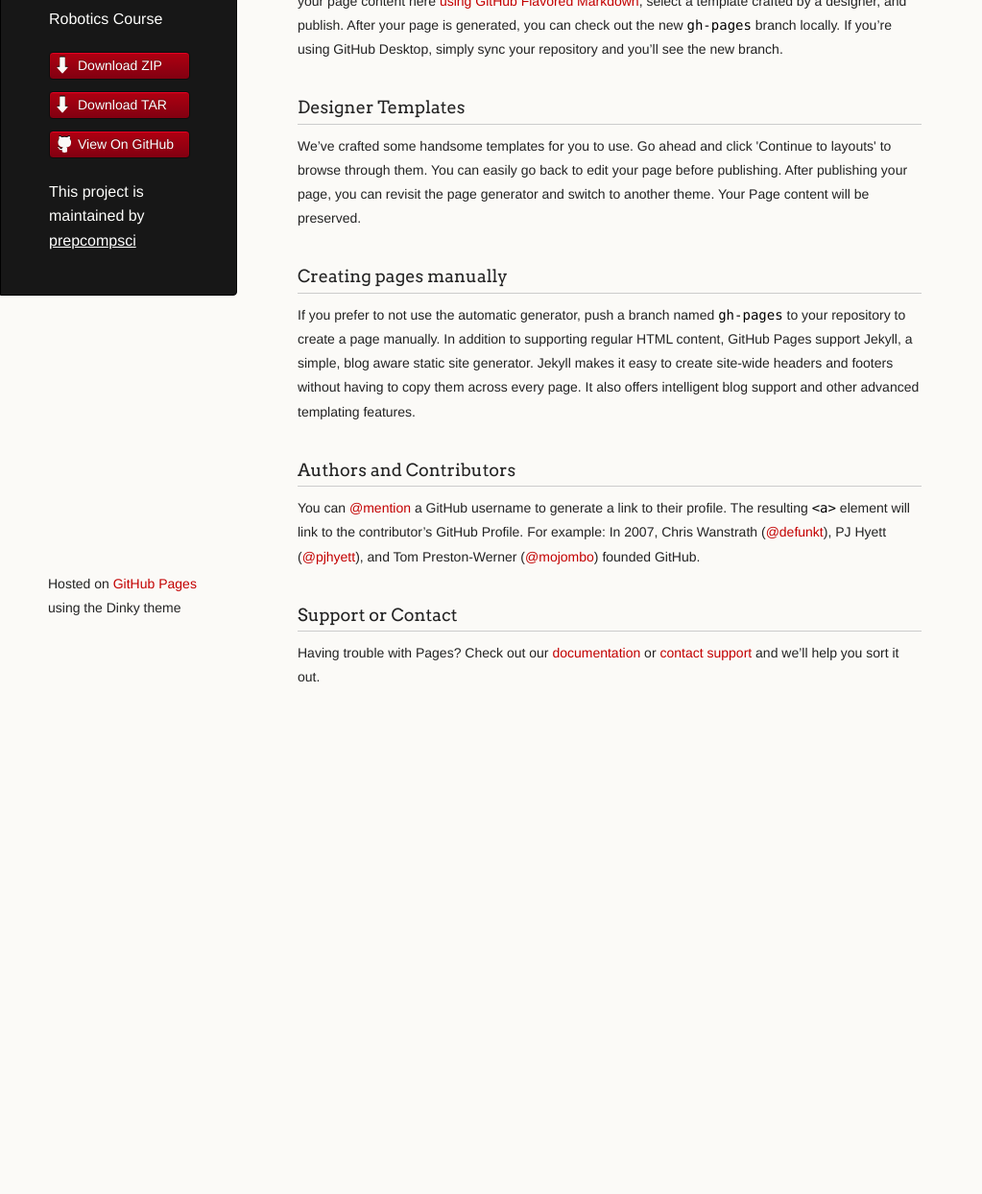
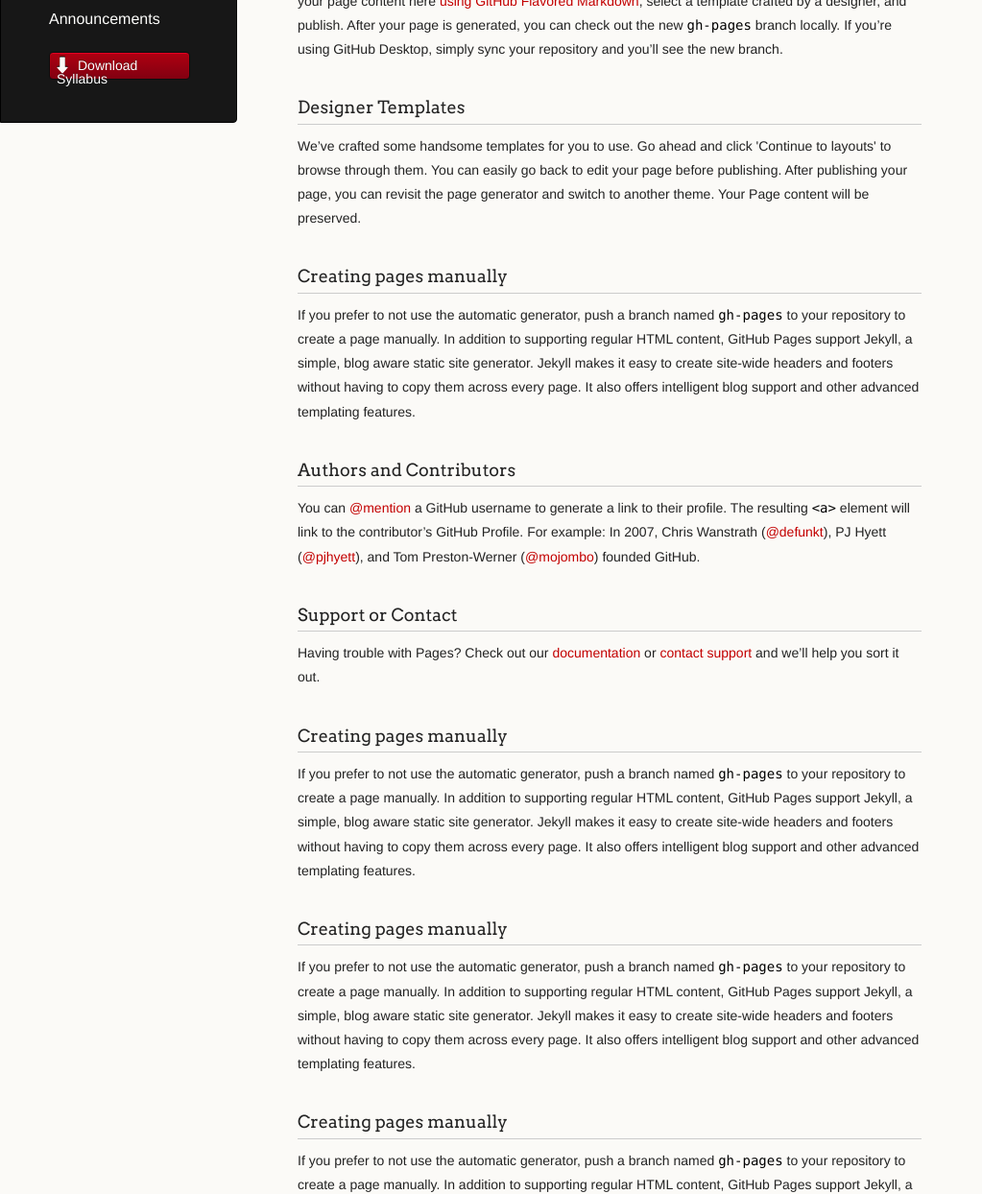
Before and after one commit to prepcompsci/robotics, a plain HTML site: page index.html in a window 1280 px wide. Shown: the part 122-1366 px from the top of the page at 96% size, without its empty margins (0-1023 px from the left). Before the commit the page ends 913 px from the top, so only its background shows below. Drawn offline with Linux system fonts and the light colour scheme.

Commit message:
Update index.html

```diff
--- a/index.html
+++ b/index.html
@@ -3,7 +3,7 @@
   <head>
     <meta charset="utf-8">
     <meta http-equiv="X-UA-Compatible" content="chrome=1">
-    <title>Robotics by prepcompsci</title>
+    <title>Robotics</title>
 
     <link rel="stylesheet" href="stylesheets/styles.css">
     <link rel="stylesheet" href="stylesheets/github-light.css">
@@ -17,16 +17,11 @@
     <div class="wrapper">
       <header>
         <h1 class="header">Robotics</h1>
-        <p class="header">Robotics Course</p>
+        <p class="header">Announcements</p>
 
         <ul>
-          <li class="download"><a class="buttons" href="https://github.com/prepcompsci/robotics/zipball/master">Download ZIP</a></li>
-          <li class="download"><a class="buttons" href="https://github.com/prepcompsci/robotics/tarball/master">Download TAR</a></li>
-          <li><a class="buttons github" href="https://github.com/prepcompsci/robotics">View On GitHub</a></li>
+          <li class="download"><a class="buttons" href="#syllabusdownload">Download Syllabus</a></li>
         </ul>
-
-        <p class="header">This project is maintained by <a class="header name" href="https://github.com/prepcompsci">prepcompsci</a></p>
-
 
       </header>
       <section>
@@ -54,9 +49,38 @@
 <a id="support-or-contact" class="anchor" href="#support-or-contact" aria-hidden="true"><span class="octicon octicon-link"></span></a>Support or Contact</h3>
 
 <p>Having trouble with Pages? Check out our <a href="https://help.github.com/pages">documentation</a> or <a href="https://github.com/contact">contact support</a> and we’ll help you sort it out.</p>
+<h3>
+<a id="creating-pages-manually" class="anchor" href="#creating-pages-manually" aria-hidden="true"><span class="octicon octicon-link"></span></a>Creating pages manually</h3>
+
+<p>If you prefer to not use the automatic generator, push a branch named <code>gh-pages</code> to your repository to create a page manually. In addition to supporting regular HTML content, GitHub Pages support Jekyll, a simple, blog aware static site generator. Jekyll makes it easy to create site-wide headers and footers without having to copy them across every page. It also offers intelligent blog support and other advanced templating features.</p>
+
+<h3>
+<a id="creating-pages-manually" class="anchor" href="#creating-pages-manually" aria-hidden="true"><span class="octicon octicon-link"></span></a>Creating pages manually</h3>
+
+<p>If you prefer to not use the automatic generator, push a branch named <code>gh-pages</code> to your repository to create a page manually. In addition to supporting regular HTML content, GitHub Pages support Jekyll, a simple, blog aware static site generator. Jekyll makes it easy to create site-wide headers and footers without having to copy them across every page. It also offers intelligent blog support and other advanced templating features.</p>
+
+<h3>
+<a id="creating-pages-manually" class="anchor" href="#creating-pages-manually" aria-hidden="true"><span class="octicon octicon-link"></span></a>Creating pages manually</h3>
+
+<p>If you prefer to not use the automatic generator, push a branch named <code>gh-pages</code> to your repository to create a page manually. In addition to supporting regular HTML content, GitHub Pages support Jekyll, a simple, blog aware static site generator. Jekyll makes it easy to create site-wide headers and footers without having to copy them across every page. It also offers intelligent blog support and other advanced templating features.</p>
+
+<h3>
+<a id="creating-pages-manually" class="anchor" href="#creating-pages-manually" aria-hidden="true"><span class="octicon octicon-link"></span></a>Creating pages manually</h3>
+
+<p>If you prefer to not use the automatic generator, push a branch named <code>gh-pages</code> to your repository to create a page manually. In addition to supporting regular HTML content, GitHub Pages support Jekyll, a simple, blog aware static site generator. Jekyll makes it easy to create site-wide headers and footers without having to copy them across every page. It also offers intelligent blog support and other advanced templating features.</p>
+
+<h3>
+<a id="creating-pages-manually" class="anchor" href="#creating-pages-manually" aria-hidden="true"><span class="octicon octicon-link"></span></a>Creating pages manually</h3>
+
+<p>If you prefer to not use the automatic generator, push a branch named <code>gh-pages</code> to your repository to create a page manually. In addition to supporting regular HTML content, GitHub Pages support Jekyll, a simple, blog aware static site generator. Jekyll makes it easy to create site-wide headers and footers without having to copy them across every page. It also offers intelligent blog support and other advanced templating features.</p>
+
+<h3>
+<a id="creating-pages-manually" class="anchor" href="#creating-pages-manually" aria-hidden="true"><span class="octicon octicon-link"></span></a>Creating pages manually</h3>
+
+<p>If you prefer to not use the automatic generator, push a branch named <code>gh-pages</code> to your repository to create a page manually. In addition to supporting regular HTML content, GitHub Pages support Jekyll, a simple, blog aware static site generator. Jekyll makes it easy to create site-wide headers and footers without having to copy them across every page. It also offers intelligent blog support and other advanced templating features.</p>
+
       </section>
       <footer>
-        <p><small>Hosted on <a href="https://pages.github.com">GitHub Pages</a> using the Dinky theme</small></p>
       </footer>
     </div>
     <!--[if !IE]><script>fixScale(document);</script><![endif]-->
```
